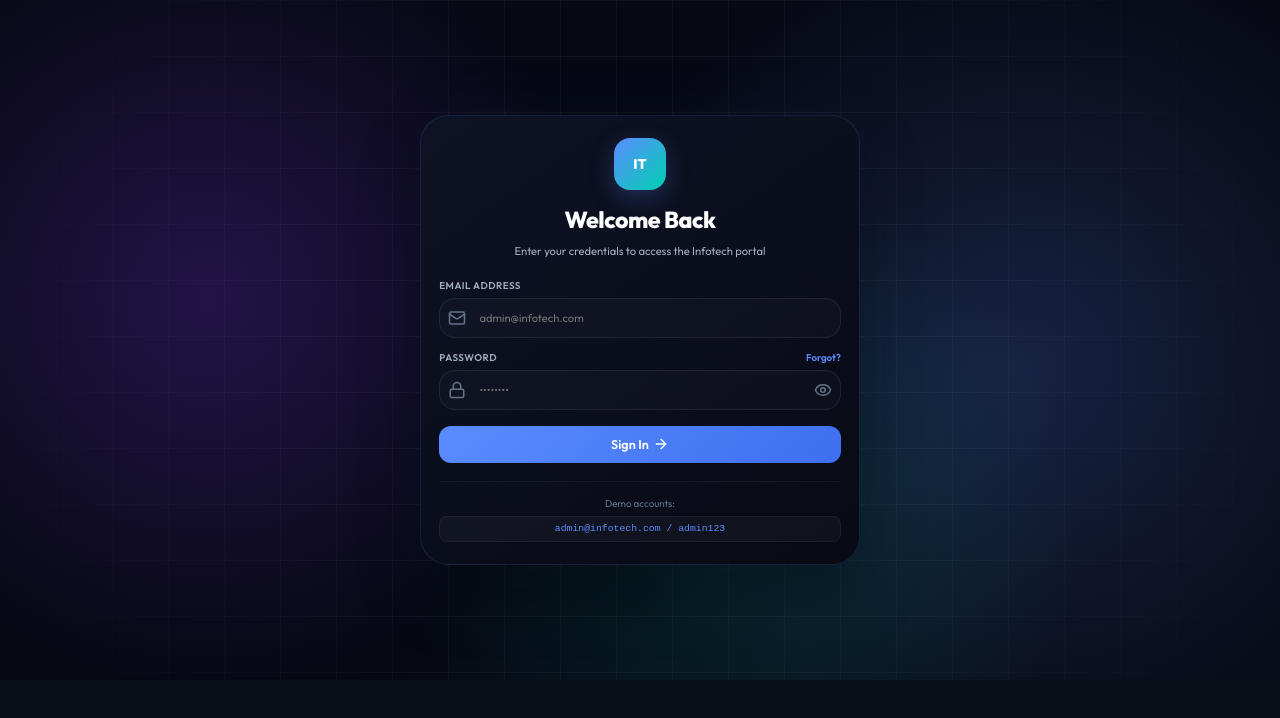
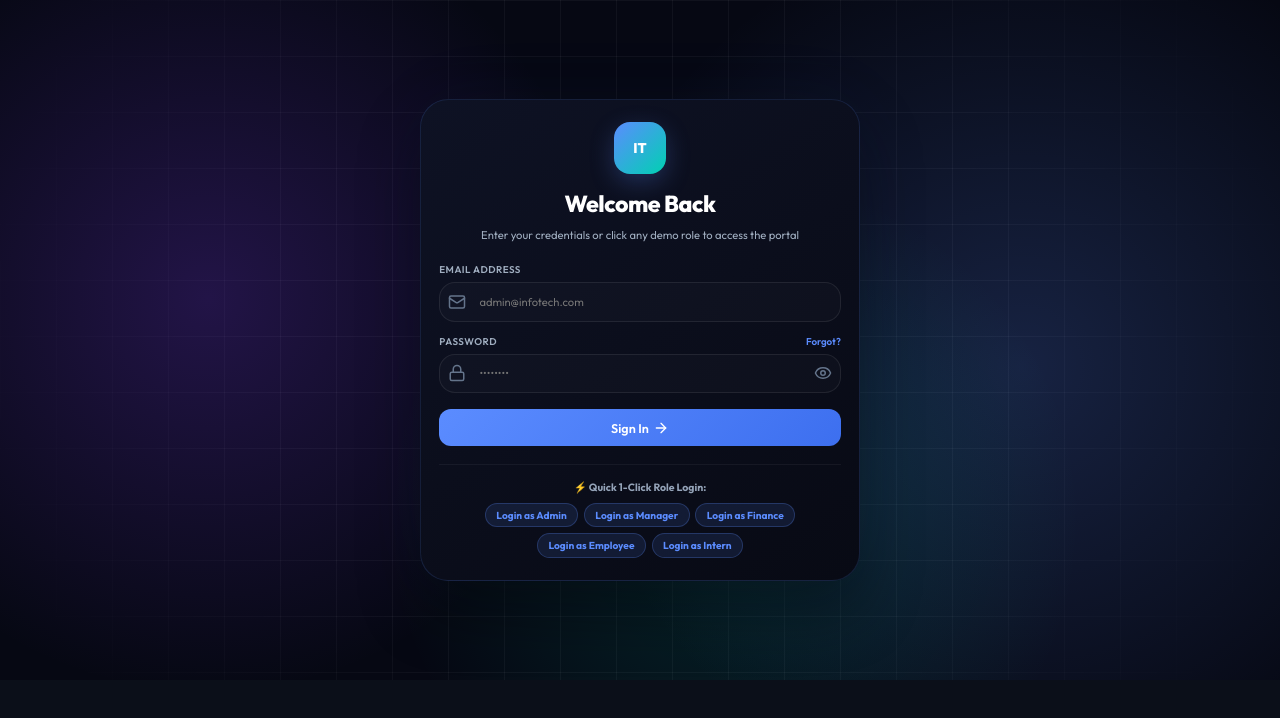
Before and after one commit to developervelnix-lab/infotech, a Next.js app: page /login in a window 1280 px wide. Shown: the top 718 px of the page. Built offline with nearby package versions, Linux system fonts and the light colour scheme.

Commit message:
Add 1-click role login buttons for all 5 roles on login page

```diff
--- a/src/app/login/page.tsx
+++ b/src/app/login/page.tsx
@@ -15,6 +15,28 @@ export default function LoginPage() {
   const [error, setError] = useState('');
   const [isLoading, setIsLoading] = useState(false);
 
+  const demoAccounts = [
+    { role: 'ADMIN', label: 'Admin', email: 'admin@infotech.com', pass: 'admin123', path: '/dashboard/admin' },
+    { role: 'MANAGER', label: 'Manager', email: 'manager@infotech.com', pass: 'manager123', path: '/dashboard/manager' },
+    { role: 'FINANCE', label: 'Finance', email: 'finance@infotech.com', pass: 'finance123', path: '/dashboard/finance' },
+    { role: 'EMPLOYEE', label: 'Employee', email: 'employee@infotech.com', pass: 'emp123', path: '/dashboard/employee' },
+    { role: 'INTERN', label: 'Intern', email: 'intern@infotech.com', pass: 'intern123', path: '/dashboard/intern' },
+  ];
+
+  const handleRoleLogin = (acc: typeof demoAccounts[0]) => {
+    setEmail(acc.email);
+    setPassword(acc.pass);
+    setIsLoading(true);
+    setError('');
+
+    localStorage.setItem('infotech_role', acc.role);
+
+    setTimeout(() => {
+      setIsLoading(false);
+      router.push(acc.path);
+    }, 600);
+  };
+
   const handleSubmit = async (e: React.FormEvent) => {
     e.preventDefault();
     setError('');
@@ -26,21 +48,21 @@ export default function LoginPage() {
 
     setIsLoading(true);
 
-    // Simulate mock API authentication delay
     setTimeout(() => {
       setIsLoading(false);
-      if (email === 'admin@infotech.com' && password === 'admin123') {
-        // Successful login simulation
-        router.push('/dashboard');
+      const matched = demoAccounts.find(a => a.email === email);
+      if (matched && password === matched.pass) {
+        localStorage.setItem('infotech_role', matched.role);
+        router.push(matched.path);
       } else {
-        setError('Invalid email or password. Use admin@infotech.com / admin123');
+        localStorage.setItem('infotech_role', 'ADMIN');
+        router.push('/dashboard/admin');
       }
-    }, 1500);
+    }, 800);
   };
 
   return (
     <div className={styles.container}>
-
       <motion.div
         className={`glass-card ${styles.card}`}
         initial={{ opacity: 0, y: 20 }}
@@ -50,7 +72,7 @@ export default function LoginPage() {
         <div className={styles.header}>
           <div className={styles.logoMark}>IT</div>
           <h2 className={styles.title}>Welcome Back</h2>
-          <p className={styles.subtitle}>Enter your credentials to access the Infotech portal</p>
+          <p className={styles.subtitle}>Enter your credentials or click any demo role to access the portal</p>
         </div>
 
         <form onSubmit={handleSubmit} className={styles.form}>
@@ -116,9 +138,31 @@ export default function LoginPage() {
           </Button>
         </form>
 
-        <div className={styles.footer}>
-          <p>Demo accounts:</p>
-          <code className={styles.code}>admin@infotech.com / admin123</code>
+        <div className={styles.footer} style={{ marginTop: '1.25rem' }}>
+          <p style={{ fontSize: '0.75rem', fontWeight: 700, color: '#94a3b8', marginBottom: '0.5rem' }}>
+            ⚡ Quick 1-Click Role Login:
+          </p>
+          <div style={{ display: 'flex', flexWrap: 'wrap', gap: '0.4rem', justifyContent: 'center' }}>
+            {demoAccounts.map(acc => (
+              <button
+                key={acc.role}
+                type="button"
+                onClick={() => handleRoleLogin(acc)}
+                style={{
+                  padding: '0.35rem 0.75rem',
+                  borderRadius: '99px',
+                  background: 'rgba(91,140,255,0.12)',
+                  border: '1px solid rgba(91,140,255,0.25)',
+                  color: '#5B8CFF',
+                  fontSize: '0.725rem',
+                  fontWeight: 700,
+                  cursor: 'pointer'
+                }}
+              >
+                Login as {acc.label}
+              </button>
+            ))}
+          </div>
         </div>
       </motion.div>
     </div>
```
